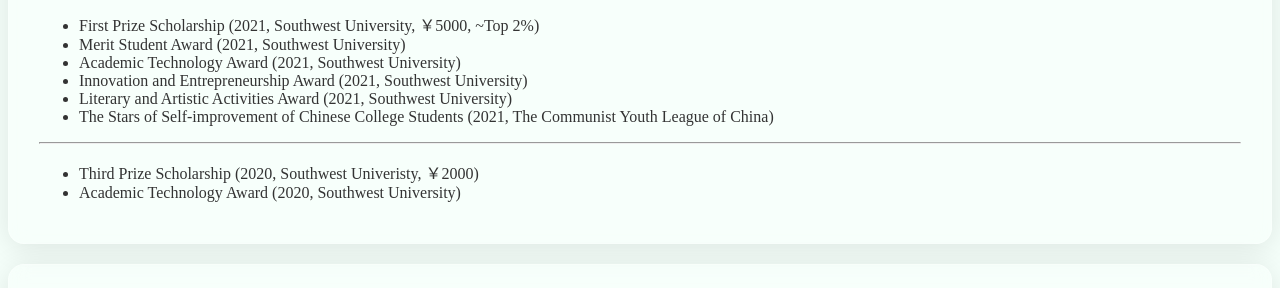
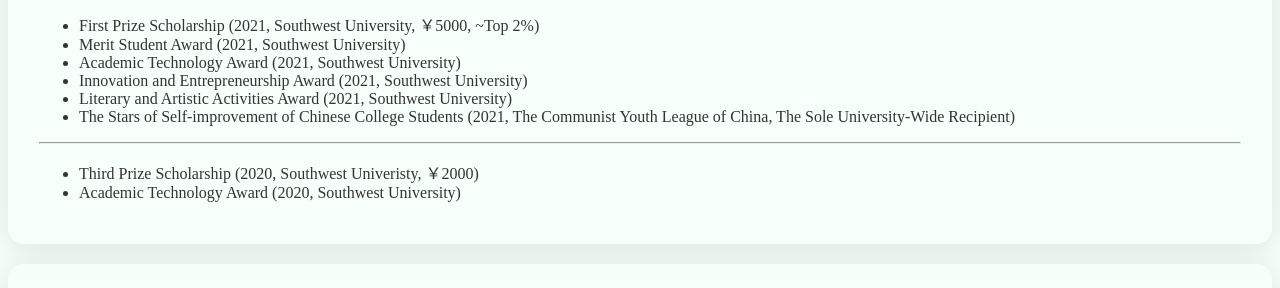
Before and after one commit to heyuanpengpku/heyuanpeng.github.io, a Jekyll site: the page built from _pages/includes/exp.md, in a window 1280 px wide. Shown: the part 1092-1380 px from the top of the page. Built offline with Jekyll 4.4.1, drawn with Linux system fonts in a browser that asks for light colours; our own code applies the rules of GitHub Pages for plain Markdown files.

Commit message:
2025-10-11 01:32:04

```diff
--- a/_pages/includes/exp.md
+++ b/_pages/includes/exp.md
@@ -40,7 +40,7 @@
 - Academic Technology Award (2021, Southwest University)
 - Innovation and Entrepreneurship Award (2021, Southwest University)
 - Literary and Artistic Activities Award (2021, Southwest University)
-- The Stars of Self-improvement of Chinese College Students (2021, The Communist Youth League of China)
+- The Stars of Self-improvement of Chinese College Students (2021, The Communist Youth League of China, The Sole University-Wide Recipient)
 
 ---
 
```
